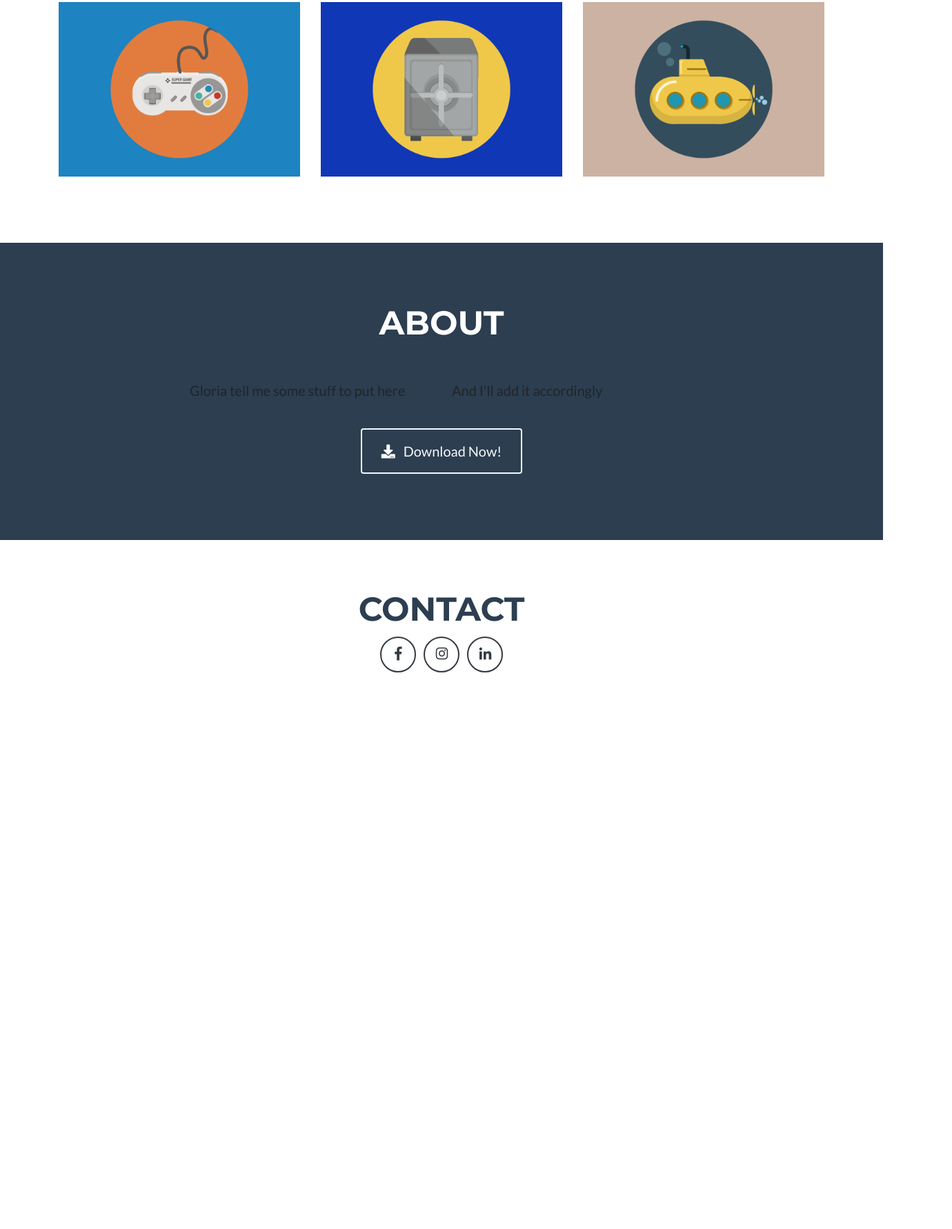
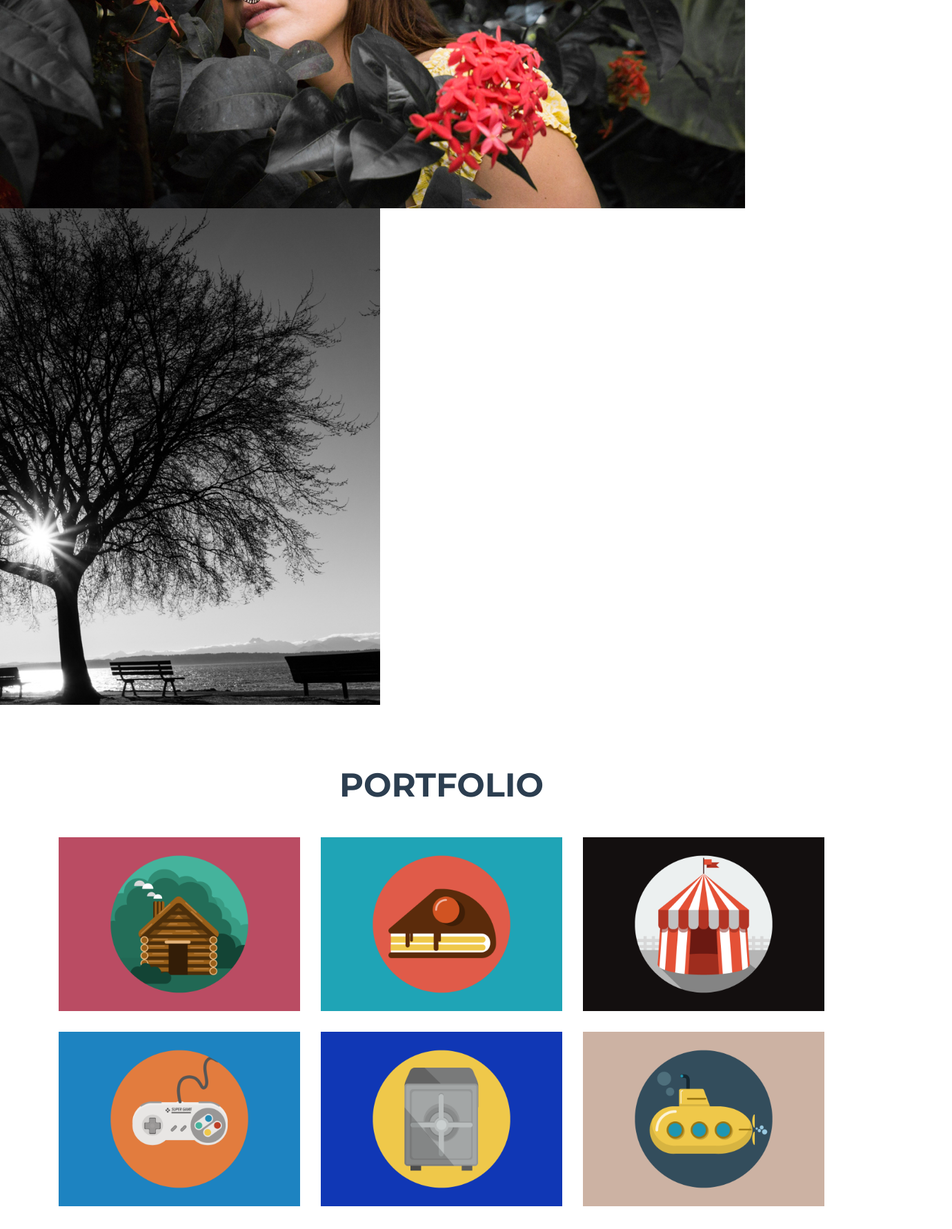
Before and after one commit to beigid/gloriamartinez, a plain HTML site: page index.html in a window 1280 px wide. Shown: the part 869-2651 px from the top of the page at 69% size, 1380 px wide, since content can reach past the window. Before the commit the page ends 1924 px from the top, so only its background shows below. Drawn offline with nearby package versions, Linux system fonts and the light colour scheme.

Commit message:
Adjusted transitions and cover images

```diff
--- a/index.html
+++ b/index.html
@@ -25,9 +25,15 @@
     <link href="css/freelancer.min.css" rel="stylesheet">
     <link href="css/styles.css" rel="stylesheet">
 
+    <link href="https://unpkg.com/aos@2.3.1/dist/aos.css" rel="stylesheet">
+    <script src="https://unpkg.com/aos@2.3.1/dist/aos.js"></script>
+
   </head>
 
   <body id="page-top">
+<script>
+  AOS.init();
+</script>
 
     <!-- Navigation -->
     <nav class="navbar navbar-expand-lg bg-secondary fixed-top text-uppercase" id="mainNav">
@@ -54,11 +60,13 @@
     </nav>
 
     <!-- Header -->
-      <div class="container">
+      <div>
         <img src="img/titleIMG.jpg" class="titleIMG">
-      </div>
+      <img src="img/mainIMG1.jpg" style="max-width:100%;"><img src="img/image2.jpg" style="height:720px; max-width:100%;">&nbsp;
+    </div>
 
     <!-- Portfolio Grid Section -->
+   <div data-aos="fade-up-left">
     <section class="portfolio" id="portfolio">
       <div class="container">
         <h2 class="text-center text-uppercase text-secondary mb-0">Portfolio</h2>
@@ -127,8 +135,11 @@
         </div>
       </div>
     </section>
+    </div>
 
     <!-- About Section -->
+
+<div data-aos="zoom-in">
     <section class="bg-primary text-black mb-0" id="about">
       <div class="container">
         <h2 class="text-center text-uppercase text-white">About</h2>
@@ -148,6 +159,7 @@
         </div>
       </div>
     </section>
+    </div>
 
     <!-- Contact Section -->
 <!--     <section id="contact">
@@ -380,6 +392,7 @@
     <!-- Custom scripts for this template -->
     <script src="js/freelancer.min.js"></script>
 
+
   </body>
 
 </html>
```
Also changed, not shown: img/image2.jpg (added), img/mainIMG1.jpg (added).
